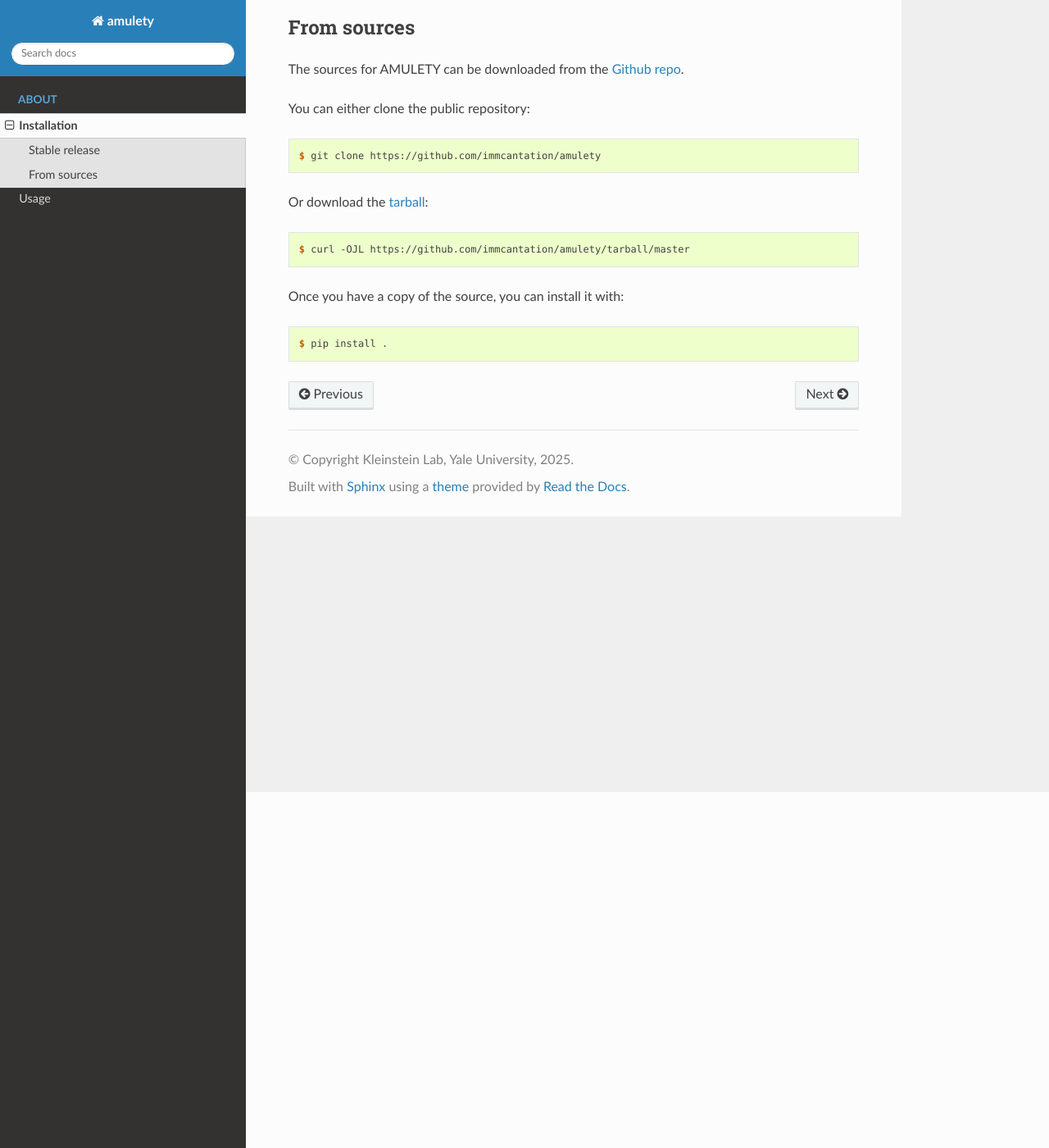
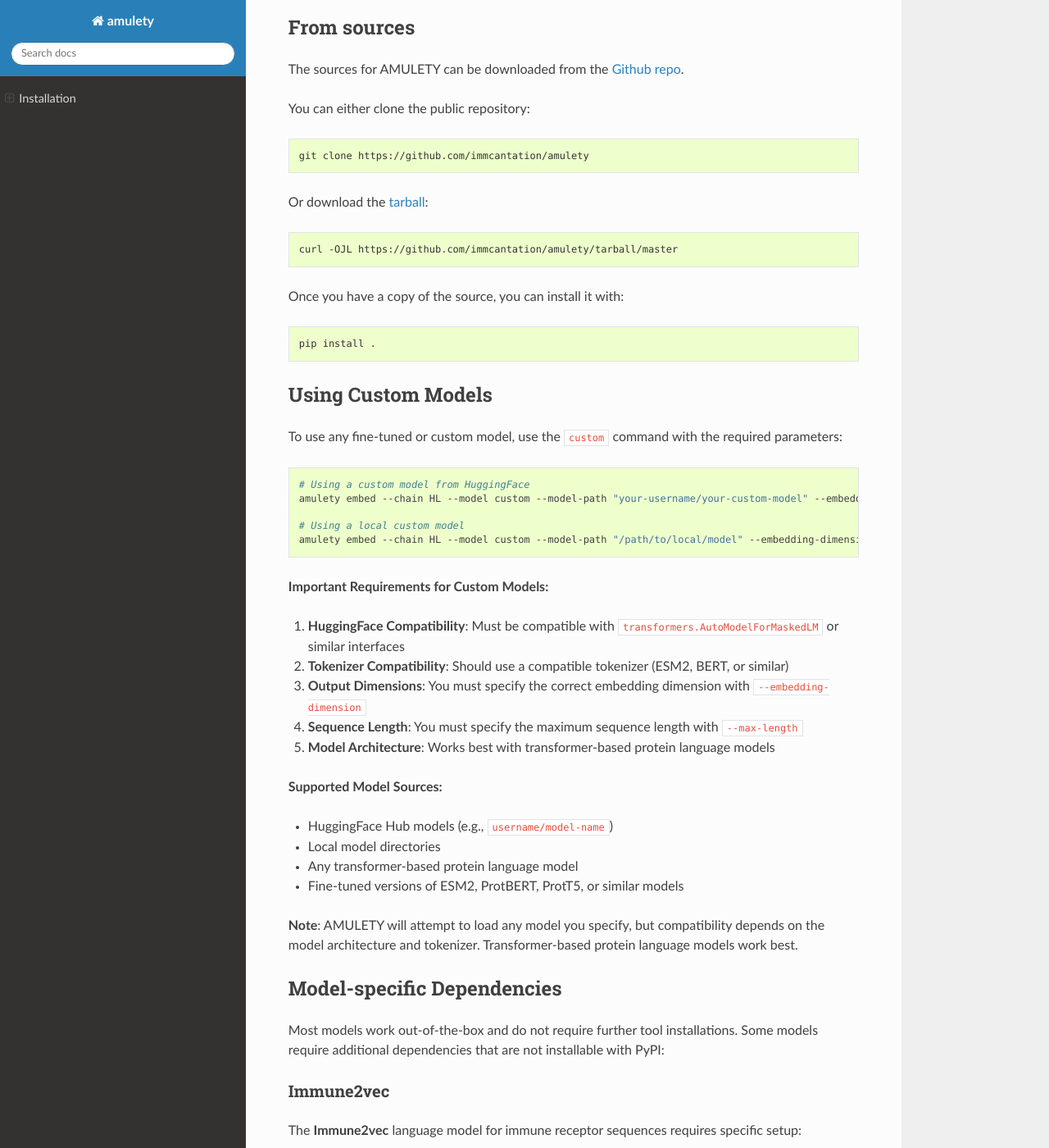
Before and after one commit to immcantation/amulety, a Sphinx documentation site: the page built from docs/installation.md, in a window 1280 px wide and 1400 px high, scrolled down 434 px. Shown: the whole window at 82% size. Built offline with Sphinx 7.4.7 and the Read the Docs theme 3.1.0, drawn with Linux system fonts in a browser that asks for light colours; pages that are not in the unit, such as notebooks, are missing from menus; some of the changed text lies outside the part shown.

Commit message:
reorganize docs

````diff
--- /dev/null
+++ b/docs/installation.md
@@ -0,0 +1,124 @@
+# Installation
+
+## Stable release
+
+To install Amulety, run this command in your terminal:
+
+```console
+pip install amulety
+```
+
+This is the preferred method to install AMULETY, as it will always install the most recent stable release.
+
+If you don't have [pip](https://pip.pypa.io) installed, this [Python installation guide](http://docs.python-guide.org/en/latest/starting/installation/) can guide you through the process.
+
+## From sources
+
+The sources for AMULETY can be downloaded from the [Github repo](https://github.com/immcantation/amulety).
+
+You can either clone the public repository:
+
+```console
+git clone https://github.com/immcantation/amulety
+```
+
+Or download the [tarball](https://github.com/immcantation/amulety/tarball/master):
+
+```console
+curl -OJL https://github.com/immcantation/amulety/tarball/master
+```
+
+Once you have a copy of the source, you can install it with:
+
+```console
+pip install .
+```
+
+## Using Custom Models
+
+To use any fine-tuned or custom model, use the `custom` command with the required parameters:
+
+```bash
+# Using a custom model from HuggingFace
+amulety embed --chain HL --model custom --model-path "your-username/your-custom-model" --embedding-dimension 1280 --max-length 512 --output-file-path embeddings.pt input.tsv
+
+# Using a local custom model
+amulety embed --chain HL --model custom --model-path "/path/to/local/model" --embedding-dimension 768 --max-length 256 --output-file-path embeddings.pt input.tsv
+```
+
+**Important Requirements for Custom Models:**
+
+1. **HuggingFace Compatibility**: Must be compatible with `transformers.AutoModelForMaskedLM` or similar interfaces
+2. **Tokenizer Compatibility**: Should use a compatible tokenizer (ESM2, BERT, or similar)
+3. **Output Dimensions**: You must specify the correct embedding dimension with `--embedding-dimension`
+4. **Sequence Length**: You must specify the maximum sequence length with `--max-length`
+5. **Model Architecture**: Works best with transformer-based protein language models
+
+**Supported Model Sources:**
+
+- HuggingFace Hub models (e.g., `username/model-name`)
+- Local model directories
+- Any transformer-based protein language model
+- Fine-tuned versions of ESM2, ProtBERT, ProtT5, or similar models
+
+**Note**: AMULETY will attempt to load any model you specify, but compatibility depends on the model architecture and tokenizer. Transformer-based protein language models work best.
+
+## Model-specific Dependencies
+
+Most models work out-of-the-box and do not require further tool installations. Some models require additional dependencies that are not installable with PyPI:
+
+### Immune2vec
+
+The **Immune2vec** language model for immune receptor sequences requires specific setup:
+
+**Prerequisites:**
+
+```bash
+# Install required dependencies
+python3 -m pip install gensim==3.8.3
+pip3 install ray
+```
+
+**Setup:**
+
+```bash
+# Clone the Immune2Vec repository
+git clone https://bitbucket.org/yaarilab/immune2vec_model.git
+```
+
+**CLI Usage:**
+
+```bash
+# Use with custom path parameter
+amulety embed --model immune2vec --immune2vec-path /path/to/immune2vec_model --input-airr data.tsv --chain H --output-file-path output.pt
+```
+
+**Python API:**
+
+```python
+from amulety.protein_embeddings import immune2vec
+embeddings = immune2vec(sequences, immune2vec_path='/path/to/immune2vec_model')
+```
+
+**Note:** Immune2Vec requires gensim version 3.8.3 specifically. If installation fails due to compilation issues, ensure you have compatible Python version (3.8-3.9 recommended).
+
+## Troubleshooting Models
+
+If you encounter errors about missing packages, AMULETY will provide detailed installation instructions. To use the actual models:
+
+1. **Check which packages are missing:**
+
+```bash
+amulety check-deps
+```
+
+Or in Python:
+
+```python
+from amulety.utils import check_dependencies
+check_dependencies()
+```
+
+2. **Install missing packages** following the instructions above
+
+3. **Verify installation** by running the check again
````
Also changed, not shown: README.md (+5 -176 lines), docs/index.md (+21 -9 lines), docs/usage.md (added, +149 -0 lines), docs/_installation.rst (renamed from docs/installation.rst), docs/_usage.rst (renamed from docs/usage.rst).
